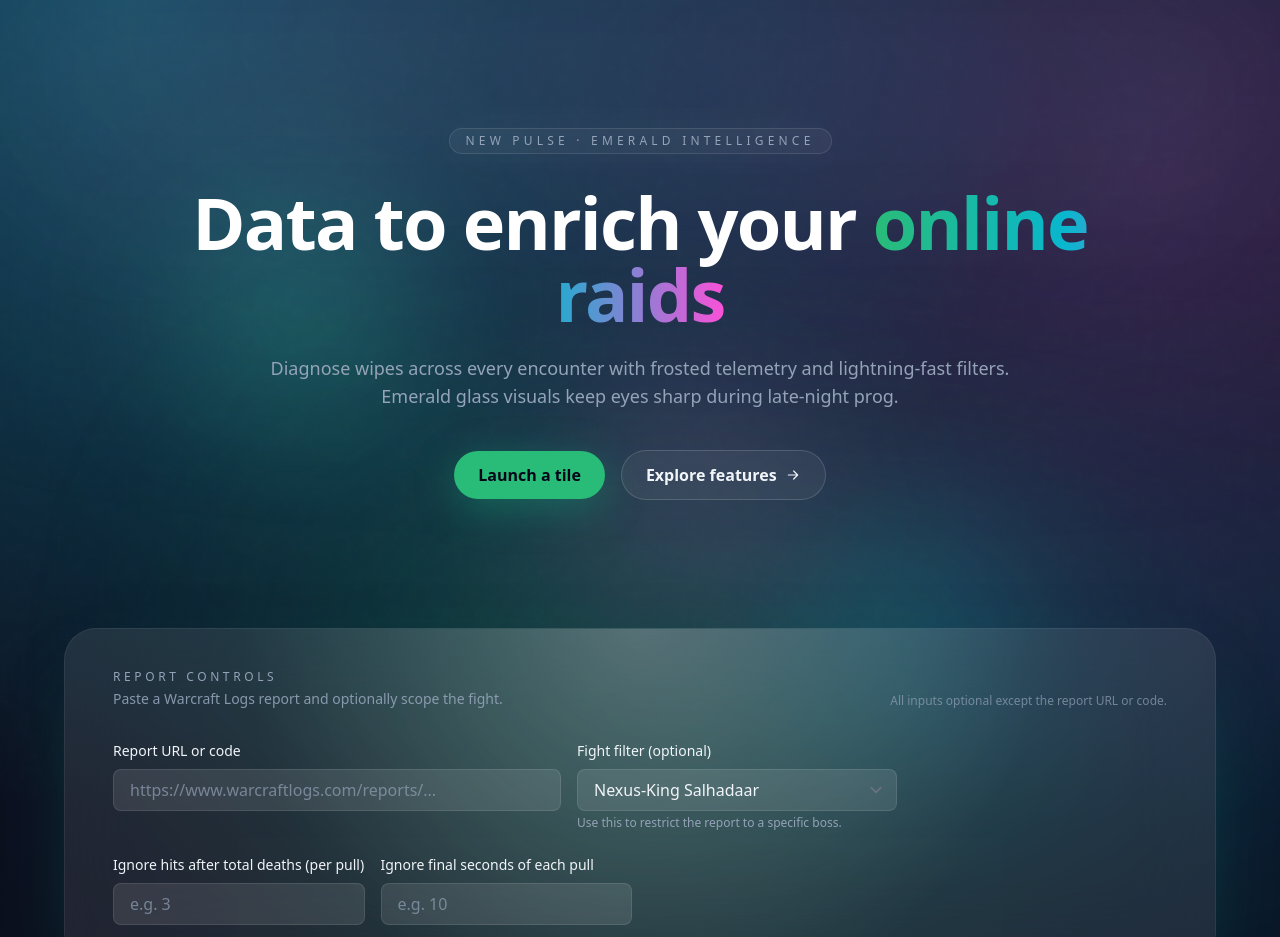
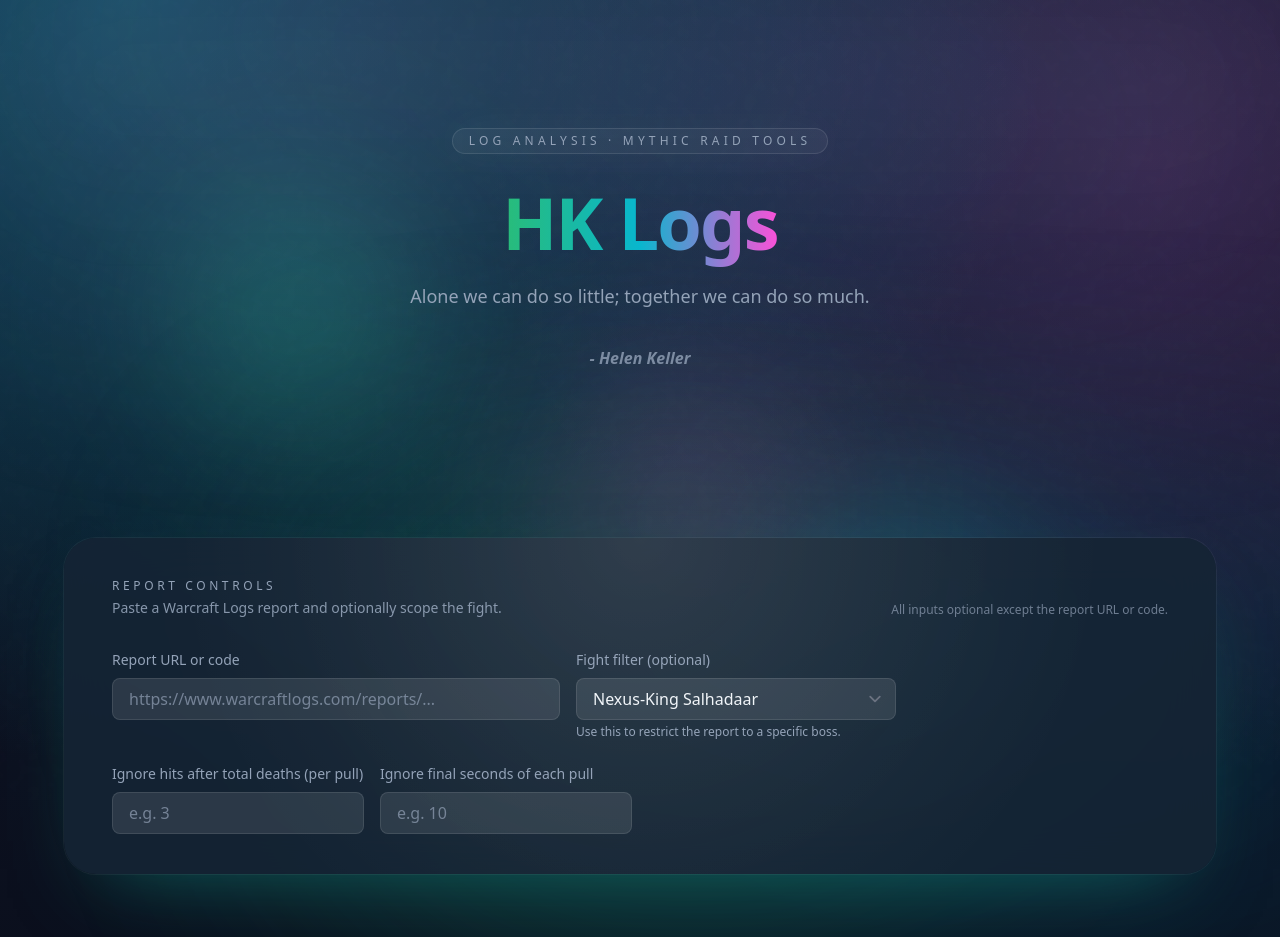
Before and after one commit to cmartyniuk1656/whomessedup, a React (Vite) app in the folder frontend/: page / in a window 1280 px wide. Shown: the top 937 px of the page. Built offline with nearby package versions, Linux system fonts and the light colour scheme.

Commit message:
frontend refactor

```diff
--- a/frontend/src/components/ReportControls.jsx
+++ b/frontend/src/components/ReportControls.jsx
@@ -1,4 +1,5 @@
 import { BOSS_OPTIONS } from "../config/constants";
+import GlassCard from "./ui/GlassCard";
 
 export function ReportControls({
   reportInput,
@@ -17,8 +18,11 @@ export function ReportControls({
 
   return (
     <section className="px-6 pb-10">
-      <div className="glass-panel relative mx-auto max-w-6xl overflow-hidden rounded-[32px] border border-white/10 bg-white/5 px-6 py-10 shadow-[0_35px_80px_-40px_rgba(15,118,110,0.8)] backdrop-blur-2xl sm:px-12">
-        <div className="pointer-events-none absolute inset-0 bg-[radial-gradient(circle_at_top,_rgba(255,255,255,0.45),_transparent_60%)] opacity-40" />
+      <GlassCard
+        className="mx-auto max-w-6xl isolate rounded-[32px] shadow-[0_35px_80px_-40px_rgba(15,118,110,0.8)] z-10"
+        bodyClassName="relative px-6 py-10 text-content sm:px-12"
+      >
+        <div className="pointer-events-none absolute inset-0 bg-[radial-gradient(circle_at_top,_rgba(255,255,255,0.25),_transparent_70%)] opacity-30" />
         <div className="relative flex flex-wrap items-end justify-between gap-4">
           <div>
             <p className="text-xs uppercase tracking-[0.3em] text-muted">Report controls</p>
@@ -27,7 +31,7 @@ export function ReportControls({
           <span className="text-xs text-muted/70">All inputs optional except the report URL or code.</span>
         </div>
         <div className="relative mt-8 flex flex-col gap-4 sm:flex-row">
-          <label className="flex w-full flex-col text-sm font-medium text-content sm:max-w-md">
+          <label className="flex w-full flex-col text-sm font-medium sm:max-w-md">
             Report URL or code
             <input
               className={fieldClasses}
@@ -37,7 +41,7 @@ export function ReportControls({
               disabled={isBusy}
             />
           </label>
-          <label className="flex w-full flex-col text-sm font-medium text-content sm:max-w-xs">
+          <label className="flex w-full flex-col text-sm font-medium sm:max-w-xs">
             Fight filter (optional)
             <select
               className={selectClasses}
@@ -57,7 +61,7 @@ export function ReportControls({
           </label>
         </div>
         <div className="relative mt-6 grid gap-4 sm:grid-cols-2 lg:grid-cols-4">
-          <label className="flex w-full flex-col text-sm font-medium text-content">
+          <label className="flex w-full flex-col text-sm font-medium">
             Ignore hits after total deaths (per pull)
             <input
               className={fieldClasses}
@@ -67,7 +71,7 @@ export function ReportControls({
               disabled={isBusy}
             />
           </label>
-          <label className="flex w-full flex-col text-sm font-medium text-content">
+          <label className="flex w-full flex-col text-sm font-medium">
             Ignore final seconds of each pull
             <input
               className={fieldClasses}
@@ -78,7 +82,7 @@ export function ReportControls({
             />
           </label>
         </div>
-      </div>
+      </GlassCard>
     </section>
   );
 }
--- a/frontend/src/components/ui/GlassCard.tsx
+++ b/frontend/src/components/ui/GlassCard.tsx
@@ -1,16 +1,21 @@
 import { PropsWithChildren } from "react";
 
-type GlassCardProps = PropsWithChildren<{ title?: string; className?: string }>;
+type GlassCardProps = PropsWithChildren<{ title?: string; className?: string; bodyClassName?: string }>;
 
-export function GlassCard({ title, children, className }: GlassCardProps) {
+export function GlassCard({ title, children, className, bodyClassName }: GlassCardProps) {
   const cardClasses = [
     "relative overflow-hidden rounded-[26px] bg-[color:rgba(21,36,53,0.92)] backdrop-blur-xl ring-1 ring-white/5",
+    "transition-all duration-300 ease-out will-change-transform",
+    "group-hover:-translate-y-1 group-hover:bg-[color:rgba(25,42,62,0.98)] group-hover:ring-white/10",
+    "group-hover:shadow-[0_30px_80px_-40px_rgba(16,185,129,0.55)] group-focus-visible:ring-white/15",
     "before:absolute before:inset-px before:rounded-[inherit] before:bg-gradient-to-b before:from-white/6 before:via-white/1 before:to-transparent before:opacity-25 before:pointer-events-none",
     "after:pointer-events-none after:absolute after:inset-0 after:bg-[radial-gradient(circle_at_top,_rgba(255,255,255,0.04),_transparent_55%)] after:opacity-6",
     className,
   ]
     .filter(Boolean)
     .join(" ");
+
+  const bodyClasses = ["p-5 text-muted", bodyClassName].filter(Boolean).join(" ");
 
   return (
     <div className={cardClasses}>
@@ -20,7 +25,7 @@ export function GlassCard({ title, children, className }: GlassCardProps) {
           <span className="inline-flex h-2 w-2 rounded-full bg-primary shadow-[0_0_15px_hsl(var(--primary)/0.7)]" />
         </div>
       ) : null}
-      <div className="p-5 text-muted">{children}</div>
+      <div className={bodyClasses}>{children}</div>
     </div>
   );
 }
--- a/frontend/src/components/ui/LiquidHero.tsx
+++ b/frontend/src/components/ui/LiquidHero.tsx
@@ -1,35 +1,29 @@
+import RotatingQuote from "./RotatingQuote";
+
+const HERO_QUOTES = [
+  "Alone we can do so little; together we can do so much.",
+  "WHO'S TALKING? DID SOMEONE SAY SOMETHING?",
+  "Death is no more than passing from one room into another. But there's a difference for me, you know. Because in that other room I shall be able to see.",
+  "WATURRR! WATURRRR!",
+  "Avoiding danger is no safer in the long run than outright exposure. The fearful are caught as often as the bold.",
+  "We can do anything we want to if we stick to it long enough.",
+];
+
 export default function LiquidHero() {
   return (
     <section className="relative isolate overflow-hidden px-6 pt-28 pb-24 sm:pt-32 sm:pb-32">
       <div aria-hidden className="pointer-events-none absolute inset-0 -z-10 bg-gradient-to-b from-white/10 via-transparent to-transparent blur-3xl opacity-40" />
       <div className="mx-auto flex max-w-5xl flex-col items-center text-center">
         <div className="inline-flex items-center gap-2 rounded-full border border-white/10 bg-white/5 px-4 py-1 text-xs uppercase tracking-[0.35em] text-muted shadow-[0_0_40px_rgba(255,255,255,0.05)]">
-          New pulse · Emerald intelligence
+          Log Analysis · Mythic Raid Tools
         </div>
         <h1 className="mt-8 text-4xl font-semibold leading-tight tracking-tight text-white sm:text-6xl sm:leading-tight lg:text-7xl">
-          Data to enrich your{" "}
-          <span className="bg-gradient-to-r from-primary via-primary-2 to-glow bg-clip-text text-transparent">online raids</span>
+          {" "}
+          <span className="bg-gradient-to-r from-primary via-primary-2 to-glow bg-clip-text text-transparent">HK Logs</span>
         </h1>
-        <p className="mt-6 max-w-3xl text-lg text-muted">
-          Diagnose wipes across every encounter with frosted telemetry and lightning-fast filters. Emerald glass visuals keep eyes
-          sharp during late-night prog.
-        </p>
+        <RotatingQuote className="mt-6 max-w-3xl text-lg text-muted" quotes={HERO_QUOTES} interval={8000} fadeDuration={800} />
+        <p className="mt-2 text-base text-muted/80 italic font-bold">- Helen Keller</p>
         <div className="mt-10 flex flex-wrap items-center justify-center gap-4">
-          <a
-            href="#tiles"
-            className="inline-flex items-center rounded-full bg-primary px-6 py-3 text-base font-semibold text-slate-950 shadow-[0_10px_40px_rgba(16,185,129,0.35)] transition hover:brightness-110 focus-visible:outline-none focus-visible:ring-2 focus-visible:ring focus-visible:ring-offset-2 ring-offset-surface"
-          >
-            Launch a tile
-          </a>
-          <a
-            href="#tiles"
-            className="inline-flex items-center gap-2 rounded-full border border-white/15 bg-white/5 px-6 py-3 text-base font-semibold text-content transition hover:bg-white/10 focus-visible:outline-none focus-visible:ring-2 focus-visible:ring focus-visible:ring-offset-2 ring-offset-surface"
-          >
-            Explore features
-            <svg width="16" height="16" viewBox="0 0 24 24" fill="none" aria-hidden="true">
-              <path d="M5 12h14m0 0-6-6m6 6-6 6" stroke="currentColor" strokeWidth="1.8" strokeLinecap="round" strokeLinejoin="round" />
-            </svg>
-          </a>
         </div>
       </div>
     </section>
--- /dev/null
+++ b/frontend/src/components/ui/RotatingQuote.tsx
@@ -0,0 +1,75 @@
+import { ReactNode, useEffect, useMemo, useState } from "react";
+
+type RotatingQuoteProps = {
+  quotes: ReactNode[];
+  interval?: number;
+  fadeDuration?: number;
+  className?: string;
+};
+
+export function RotatingQuote({ quotes, interval = 7000, fadeDuration = 600, className = "" }: RotatingQuoteProps) {
+  const items = useMemo<ReactNode[]>(() => {
+    return quotes
+      .map((quote) => {
+        if (quote == null) {
+          return null;
+        }
+        if (typeof quote === "string") {
+          const trimmed = quote.trim();
+          return trimmed.length ? trimmed : null;
+        }
+        return quote;
+      })
+      .filter((quote): quote is ReactNode => Boolean(quote));
+  }, [quotes]);
+  const [activeIndex, setActiveIndex] = useState(0);
+
+  useEffect(() => {
+    if (!items.length) {
+      setActiveIndex(0);
+      return;
+    }
+    if (activeIndex >= items.length) {
+      setActiveIndex(0);
+    }
+  }, [items, activeIndex]);
+
+  useEffect(() => {
+    if (items.length <= 1) {
+      return;
+    }
+    const effectiveDuration = Math.max(interval, fadeDuration);
+    const swapTimer = window.setTimeout(() => {
+      setActiveIndex((prev) => (prev + 1) % items.length);
+    }, effectiveDuration);
+    return () => {
+      clearTimeout(swapTimer);
+    };
+  }, [items.length, activeIndex, interval, fadeDuration]);
+
+  if (!items.length) {
+    return null;
+  }
+
+  return (
+    <div className={["relative grid", className].filter(Boolean).join(" ")} aria-live="polite">
+      {items.map((quote, idx) => (
+        <p
+          key={`quote-${idx}`}
+          className={[
+            "col-start-1 row-start-1 m-0 transition-opacity ease-in-out",
+            idx === activeIndex ? "opacity-100" : "opacity-0",
+          ]
+            .filter(Boolean)
+            .join(" ")}
+          style={{ transitionDuration: `${fadeDuration}ms` }}
+          aria-hidden={idx === activeIndex ? undefined : true}
+        >
+          {quote}
+        </p>
+      ))}
+    </div>
+  );
+}
+
+export default RotatingQuote;
--- a/frontend/src/index.css
+++ b/frontend/src/index.css
@@ -20,7 +20,6 @@
   opacity: 0.65;
   transform: translate3d(0, 0, 0);
   transition: opacity 0.6s ease;
-  z-index: -1;
 }
 
 .liquid-glow--top {
@@ -93,18 +92,3 @@
   background-color: hsl(var(--primary)/0.35);
   color: hsl(var(--bg));
 }
-
-.glass-panel {
-  position: relative;
-  isolation: isolate;
-}
-
-.glass-panel::before {
-  content: "";
-  position: absolute;
-  inset: -120px;
-  background: inherit;
-  opacity: 0.9;
-  filter: blur(60px);
-  z-index: -1;
-}
```
Also changed, not shown: frontend/src/components/ResultsTable.jsx (+31 -10 lines).
